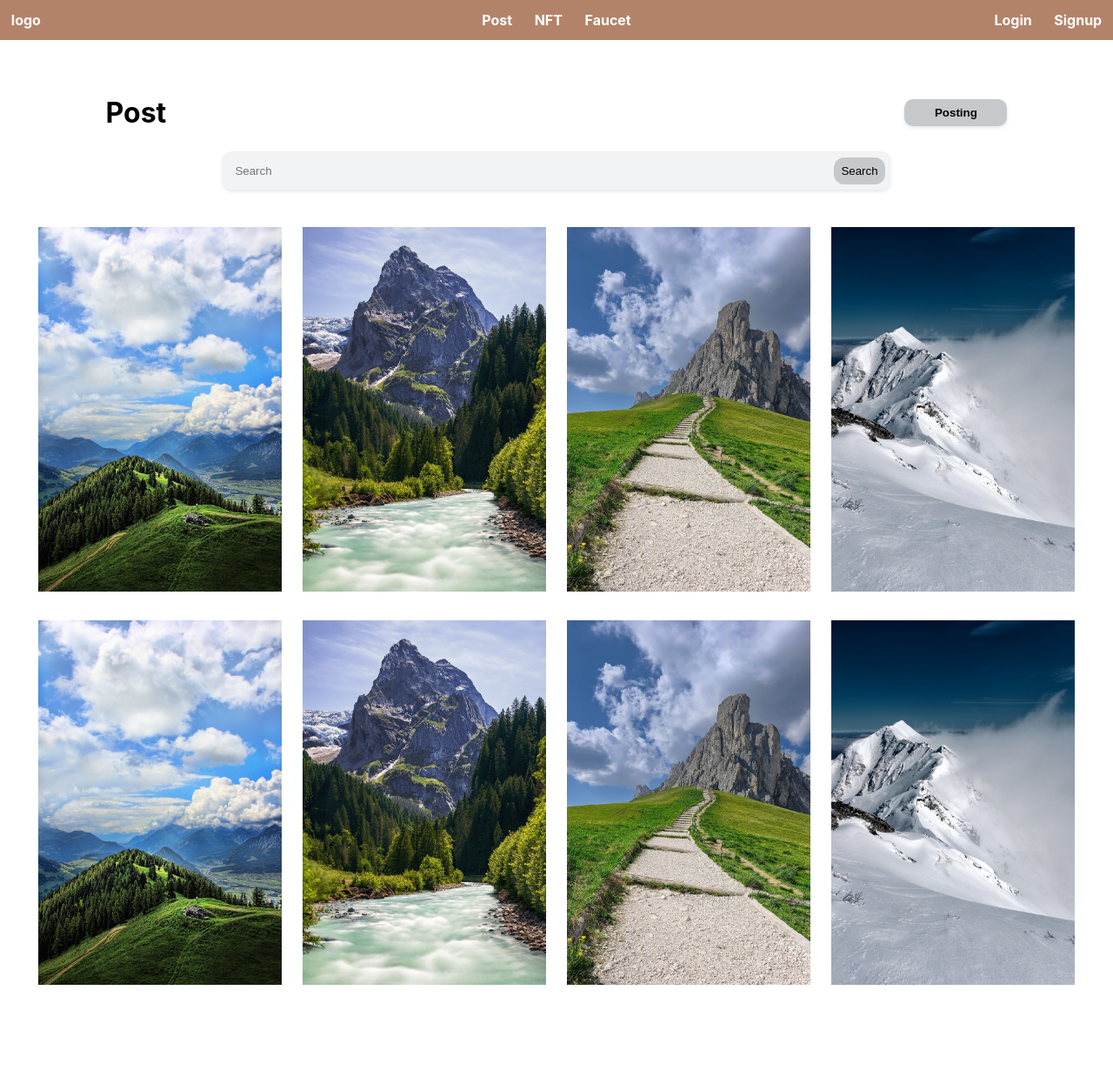
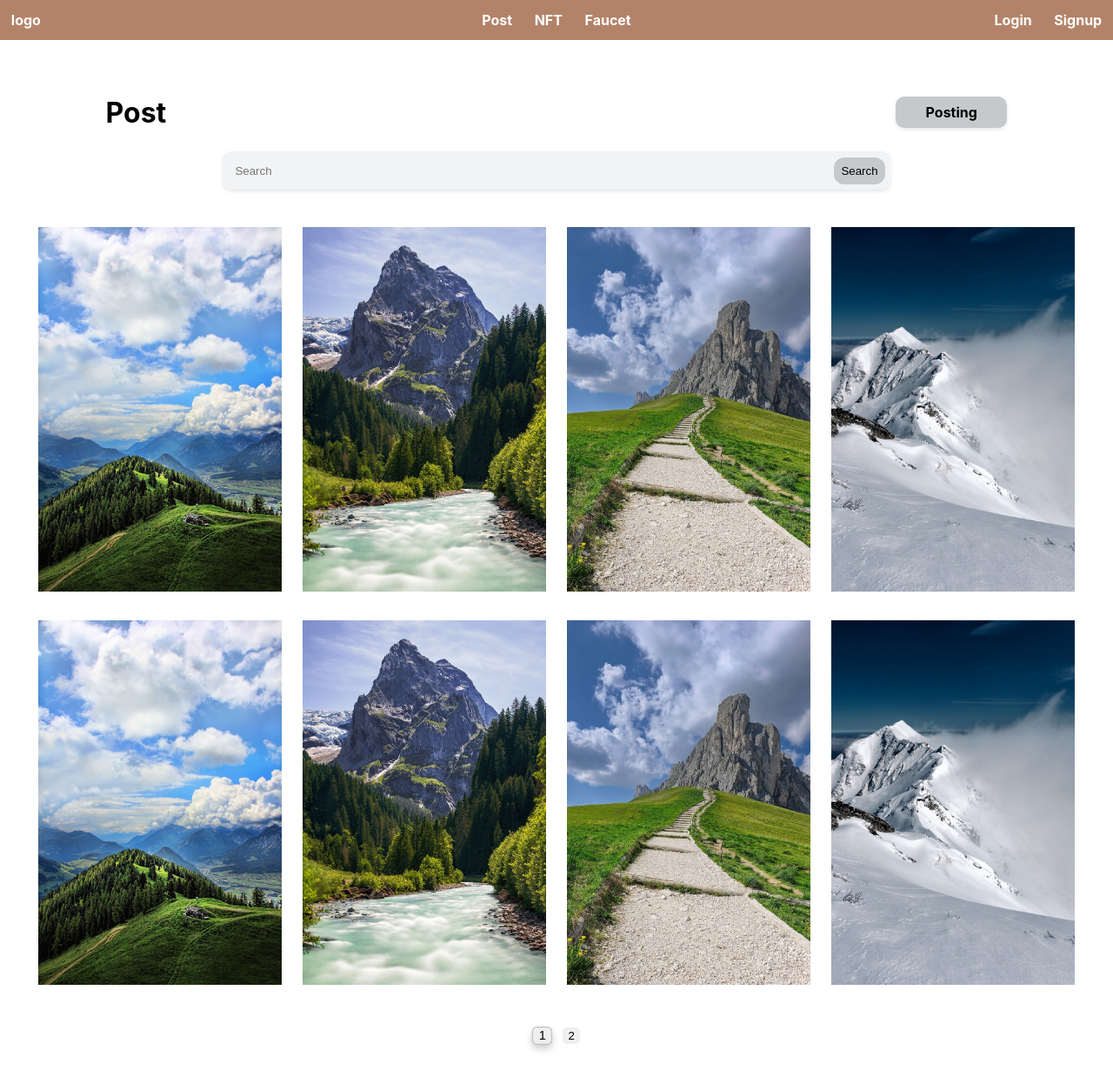
Before and after one commit to codestates-beb/beb-09-second-mulX, a React (Create React App) app in the folder client/: page /post in a window 1280 px wide. Shown: the top 1246 px of the page at 87% size. Built offline with nearby package versions, Linux system fonts and the light colour scheme.

Commit message:
post 페이지네이션

```diff
--- a/client/src/App.jsx
+++ b/client/src/App.jsx
@@ -6,6 +6,7 @@ import Login from './page/LoginPage';
 import Signup from './page/SignupPage';
 import PostForm from './page/PostFormPage';
 import Post from './page/PostPage'
+import PostDetail from './page/PostDetailPage';
 
 
 function App() {
@@ -19,6 +20,7 @@ function App() {
             <Route path ="/signup" element={<Signup />} />
             <Route path ="/post" element={<Post />} />
             <Route path ="/postform" element={<PostForm />} />
+            <Route path ="/postdetail" element={<PostDetail />} />
           </Routes>
       </div>
     </BrowserRouter>
--- a/client/src/assets/css/Post.module.css
+++ b/client/src/assets/css/Post.module.css
@@ -1,13 +1,9 @@
-.back{
-
-}
-
 .PostContainer {
     text-align: center;
     color: white;
     margin: 3%;
     margin-top: 1%;
-    margin-bottom: 10%;
+    margin-bottom: 2%;
     /* Rest of the styles */
   }
 
@@ -41,7 +37,7 @@
     margin-left: 5%;
   }
 
-  .Top button {
+  .postingBtn {
     margin-left: auto;
     background-color: #c6c9cb;
     padding: 0.7%;
@@ -53,6 +49,8 @@
     font-weight: bold;
     box-shadow: 0 2px 4px rgba(0, 0, 0, 0.1); /* 그림자 효과 추가 */
     transition: transform 0.3s ease;
+    text-decoration: none;
+    color: black;
   }
   .Top button:hover {
     transform: scale(1.1);
@@ -72,7 +70,6 @@
 
   }
 
-
   .SearchInput {
     background-color: #f1f3f5;
     border: none;
@@ -81,6 +78,7 @@
     margin-right: 0.5%;
     /* 추가 스타일 */
   }
+
   .SearchButton {
     background-color: #c6c9cb;
     padding: 0.5rem;
@@ -88,3 +86,26 @@
     border-radius: 12px;
     /* 추가 스타일 */
   }
+
+  .Pagination {
+    display: flex;
+    justify-content: center;
+    margin-top: 0%;
+    margin-bottom: 5%;
+    /* Rest of the styles */
+}
+
+
+.activePage{
+  border: 1px solid rgba(0, 0, 0, 0.2);
+  margin: 0.5%;
+  border-radius: 5px;
+  box-shadow: 0 4px 8px rgba(0, 0, 0, 0.2);
+  transform: scale(1.1);
+}
+
+.pageButton{
+  border: none;
+  margin: 0.5%;
+  border-radius: 5px;
+}
--- a/client/src/components/post/Post.jsx
+++ b/client/src/components/post/Post.jsx
@@ -1,27 +1,55 @@
-import React from 'react'
+import React, { useState } from 'react';
+import { Link } from 'react-router-dom';
 import styles from '../../assets/css/Post.module.css';
-import PostImg from './PostImg'
+import PostImg from './PostImg';
 
-
-import dumyImg1 from '../../assets/img/mountain-world-1495832_1280.jpg'
-import dumyImg2 from '../../assets/img/mountains-4467436_1280.jpg'
-import dumyImg3 from '../../assets/img/path-4353699_1280.jpg'
-import dumyImg4 from '../../assets/img/snow-6071475_1280.jpg'
+import dumyImg1 from '../../assets/img/mountain-world-1495832_1280.jpg';
+import dumyImg2 from '../../assets/img/mountains-4467436_1280.jpg';
+import dumyImg3 from '../../assets/img/path-4353699_1280.jpg';
+import dumyImg4 from '../../assets/img/snow-6071475_1280.jpg';
 
 const Post = () => {
-    const InfoArr = [[dumyImg1,"Blue sky and green mountains", "gokite227", "2023.07.06"],
+  const InfoArr = [
+    [dumyImg1, "Blue sky and green mountains", "gokite227", "2023.07.06"],
     [dumyImg2, "River and mountain with clear water", "sjlee80", " 2023.07.05"],
     [dumyImg3, "There is a mountain at the end of the trail", "stcr96", "2023.07.04"],
     [dumyImg4, "Snowy mountain wonders", "codex1928", "2023.07.03"],
-                    [dumyImg1,"Blue sky and green mountains", "gokite227", "2023.07.06"],
-                    [dumyImg2, "River and mountain with clear water", "sjlee80", " 2023.07.05"],
+    [dumyImg1, "Blue sky and green mountains", "gokite227", "2023.07.06"],
+    [dumyImg2, "River and mountain with clear water", "sjlee80", "2023.07.05"],
     [dumyImg3, "There is a mountain at the end of the trail", "stcr96", "2023.07.04"],
-                    [dumyImg4, "Snowy mountain wonders", "codex1928", "2023.07.03"]]
+    [dumyImg4, "Snowy mountain wonders", "codex1928", "2023.07.03"],
+    [dumyImg1, "Blue sky and green mountains", "gokite227", "2023.07.06"],
+    [dumyImg2, "River and mountain with clear water", "sjlee80", "2023.07.05"],
+    [dumyImg3, "There is a mountain at the end of the trail", "stcr96", "2023.07.04"],
+    [dumyImg4, "Snowy mountain wonders", "codex1928", "2023.07.03"],
+    // Add more post data here...
+  ];
+
+  const postsPerPage = 8; // 한 페이지에 보여줄 포스트 수
+  const [currentPage, setCurrentPage] = useState(1); // 현재 페이지 번호
+
+  // 현재 페이지에 해당하는 포스트 데이터 슬라이싱
+  const startIndex = (currentPage - 1) * postsPerPage;
+  const endIndex = startIndex + postsPerPage;
+  const currentPosts = InfoArr.slice(startIndex, endIndex);
+
+  // 페이지 변경 함수
+  const handlePageChange = (pageNumber) => {
+    setCurrentPage(pageNumber);
+  };
+
+  // 전체 페이지 수 계산
+  const totalPages = Math.ceil(InfoArr.length / postsPerPage);
+  // 페이지 번호 배열 생성
+  const pageNumbers = Array.from({ length: totalPages }, (_, index) => index + 1);
+
   return (
     <div className={styles.back}>
       <div className={styles.Top}>
         <h1>Post</h1>
-            <button>Posting</button>
+        <Link to="/postform" className={styles.postingBtn}>
+          Posting
+        </Link>
       </div>
       <div className={styles.SearchContainer}>
         <input type="text" placeholder="Search" className={styles.SearchInput} />
@@ -29,17 +57,24 @@ const Post = () => {
       </div>
       <div className={styles.PostContainer}>
         <div className={styles.Postimg}>
-            {
-                InfoArr.map((info, i) => {
-                return(
-                    <PostImg PostInfo={info} key={i}/>
-                )
-                })
-            }
+          {currentPosts.map((info, i) => {
+            return <PostImg PostInfo={info} key={i} />;
+          })}
         </div>
       </div>
+      <div className={styles.Pagination}>
+        {pageNumbers.map((pageNumber) => (
+          <button
+            key={pageNumber}
+            className={currentPage === pageNumber ? styles.activePage : styles.pageButton}
+            onClick={() => handlePageChange(pageNumber)}
+          >
+            {pageNumber}
+          </button>
+        ))}
       </div>
-  )
-}
+    </div>
+  );
+};
 
-export default Post
+export default Post;
--- a/client/src/index.css
+++ b/client/src/index.css
@@ -8,6 +8,10 @@ body {
   overflow-x: hidden;
 }
 
+body::-webkit-scrollbar {
+  display: none; /* 크롬, 사파리, 오페라, 엣지 */
+}
+
 code {
   font-family: source-code-pro, Menlo, Monaco, Consolas, 'Courier New',
     monospace;
```
Lines whose indentation alone changed are shown as unchanged.
